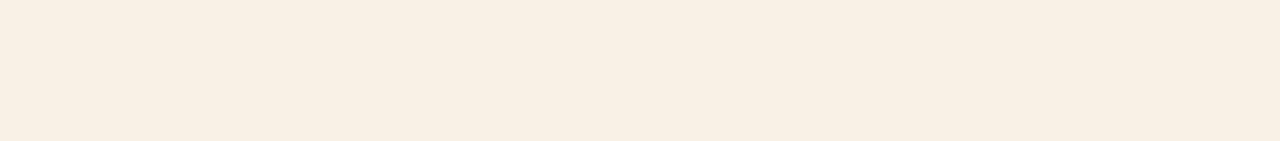
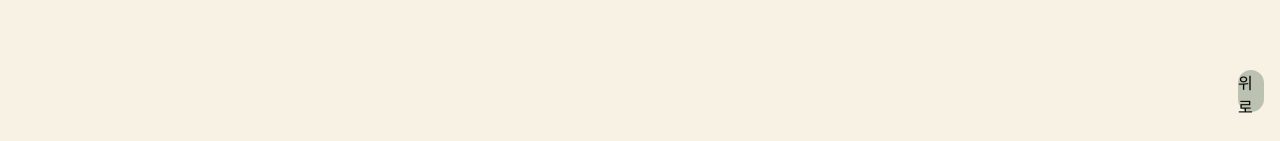
Before and after one commit to ridimillie/ridimillie-frontend, a Next.js app: page / in a window 1280 px wide. Shown: the part 656-797 px from the top of the page. Built offline with nearby package versions, Linux system fonts and the light colour scheme.

Commit message:
[Feat] Home: add scroll-top btn to main

```diff
--- a/components/home/Introduction.tsx
+++ b/components/home/Introduction.tsx
@@ -9,6 +9,7 @@ const Styled = {
       flex-direction: column;
 
       align-items: center;
+      margin-bottom: 600px;
     }
   `,
   MainCopy: styled.div`
--- a/pages/index.tsx
+++ b/pages/index.tsx
@@ -4,6 +4,7 @@ import styled from '@emotion/styled';
 import Main from '../components/home/Main';
 import MainInput from '../components/home/MainInput';
 import Introduction from '../components/home/Introduction';
+import Footer from '../components/home/Footer';
 
 const Styled = {
   Header: styled.div`
@@ -14,6 +15,7 @@ const Styled = {
       width: 100%;
       display: flex;
       justify-content: center;
+      background: #f7f2e4;
     }
   `,
   Logo: styled.img`
@@ -21,9 +23,37 @@ const Styled = {
       height: 20px;
     }
   `,
+  ScrollToTopBtn: styled.div`
+    position: fixed;
+    bottom: 32px;
+    right: 16px;
+    width: 26px;
+    height: 42px;
+    /* sub / greengray3 */
+    background: #bbc2b1;
+    border-radius: 20px;
+  `,
 };
 
 function Home() {
+  const [showScroll, setShowScroll] = React.useState(false);
+
+  React.useEffect(() => {
+    const checkScrollTop = () => {
+      if (!showScroll && window.pageYOffset > 400) {
+        setShowScroll(true);
+      } else if (showScroll && window.pageYOffset <= 400) {
+        setShowScroll(false);
+      }
+    };
+
+    window.addEventListener('scroll', checkScrollTop);
+  }, []);
+
+  const scrollTop = () => {
+    window.scrollTo({ top: 0, behavior: 'smooth' });
+  };
+
   return (
     <>
       <Head>
@@ -36,6 +66,8 @@ function Home() {
       <Main />
       <MainInput />
       <Introduction />
+      <Footer />
+      <Styled.ScrollToTopBtn onClick={scrollTop}>위로</Styled.ScrollToTopBtn>
     </>
   );
 }
```
Also changed, not shown: public/assets/images/ScrollTop.svg (added).
